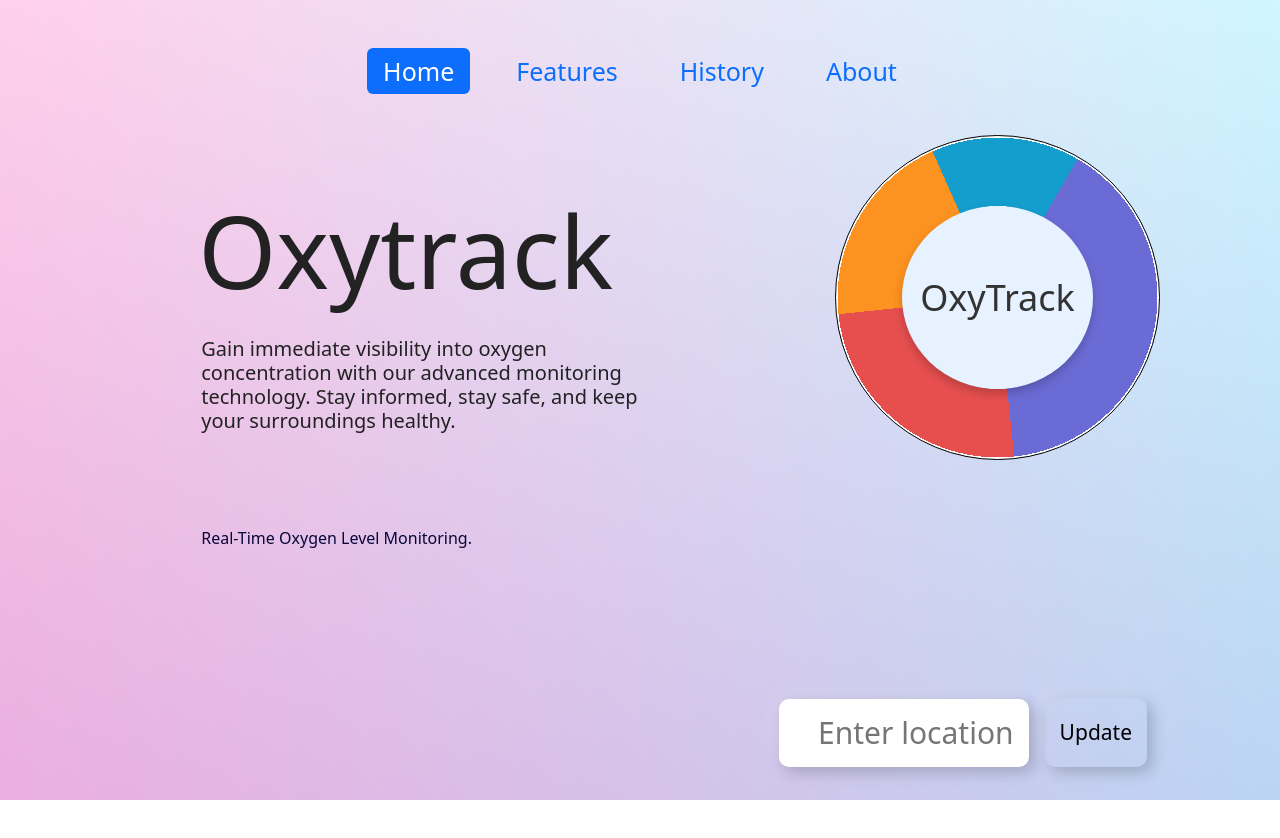
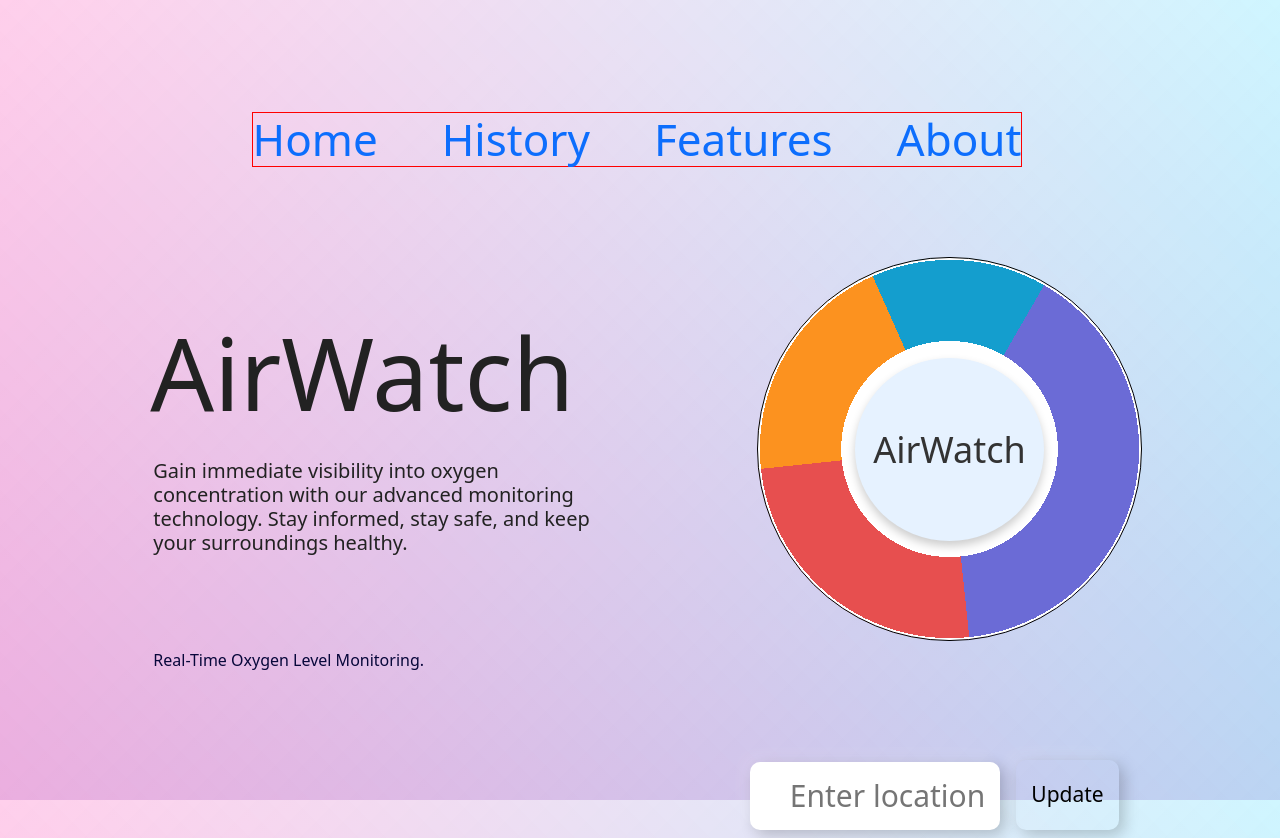
Before and after one commit to JUBAYER-AHMMED/Air-Quality-Checker, a React (Vite) app in the folder frontend/: page / in a window 1280 px wide. Before the commit the page ends 800 px from the top, so only its background shows below. Built offline with nearby package versions, Linux system fonts and the light colour scheme.

Commit message:
UPDATED ON 12MAY

```diff
--- a/frontend/index.html
+++ b/frontend/index.html
@@ -4,7 +4,15 @@
     <meta charset="UTF-8" />
     <link rel="icon" type="image/svg+xml" href="/vite.svg" />
     <link rel="stylesheet" href="https://unpkg.com/leaflet/dist/leaflet.css" />
-
+    <link
+      rel="shortcut icon"
+      href="assets/img/favicon.png"
+      type="image/x-icon"
+    />
+    <link
+      rel="stylesheet"
+      href="https://cdnjs.cloudflare.com/ajax/libs/remixicon/4.2.0/remixicon.min.css"
+    />
     <meta name="viewport" content="width=device-width, initial-scale=1.0" />
     <title>OxyTrack</title>
   </head>
--- a/frontend/src/App.css
+++ b/frontend/src/App.css
@@ -17,25 +17,135 @@ body {
   color: #222;
   /* background-color:#C9E6F0; */
 
-
-    background:
-      linear-gradient(45deg, rgba(255,0,150,0.3), transparent),
-      linear-gradient(-45deg, rgba(0,204,255,0.3), transparent);
-
+  background: linear-gradient(45deg, rgba(255, 0, 150, 0.3), transparent),
+    linear-gradient(-45deg, rgba(0, 204, 255, 0.3), transparent);
 
   padding-block: 2rem 3rem;
 }
-.main{
+.main {
   height: 90vh;
 }
-.container{
+.container {
   display: flex;
 
   justify-content: space-around;
   /* height: 30vh; */
 }
 
-.charts{
+/*handling navbar with toggle*/
+
+.nav__close,
+.nav__toggle {
+  display: flex;
+  font-size: 50px;
+
+  cursor: pointer;
+}
+header {
+  height: 120px;
+}
+
+.nav__menu {
+  text-decoration: none;
+  font-size: 44px;
+}
+
+/*edit start*/
+@media screen and (max-width: 1100px) {
+  .container {
+    flex-direction: column;
+  }
+  .nav__menu {
+    position: fixed;
+    top: -100%;
+    left: 0;
+    background-color: var(--body-color);
+    width: 100%;
+    padding-block: 4.5rem 3.5rem; /*  revise   */
+    /* box-shadow: 0 4px 16px hsla(22, 100%, 8%, 0.2); */
+    transition: top 0.4s;
+    font-size: 25px;
+  }
+}
+
+.nav__list {
+  list-style: none;
+  text-decoration: none;
+  padding: 0;
+  margin: 0;
+  text-align: center;
+  display: flex;
+  flex-direction: column;
+  row-gap: 2rem;
+  border: 1px solid red;
+  justify-content: center;
+  align-items: center;
+  z-index: 1000;
+}
+.nav__link {
+  text-decoration: none;
+}
+
+.nav__link::after {
+  content: "";
+  width: 0;
+  height: 3px;
+  background-color: var(--first-color);
+  position: absolute;
+  left: 0;
+  bottom: -0.5rem;
+  transition: width 0.3s;
+}
+
+.nav__link:hover::after {
+  width: 60%;
+}
+
+.nav__close {
+  position: absolute;
+  top: 1rem;
+  right: 1.5rem;
+}
+
+/*Show menu*/
+.show__menu {
+  top: 0;
+}
+
+.shadow__header {
+  box-shadow: 0 4px 16px hsla(22, 100%, 8%, 0.1);
+}
+.hide-toggle {
+  display: none !important;
+}
+
+/* base */
+html {
+  scroll-behavior: smooth;
+}
+
+/* For large Device */
+
+@media screen and (min-width: 1100px) {
+  .nav {
+    height: 120px; /**/
+  }
+
+  .nav__toggle,
+  .nav__close {
+    display: none;
+  }
+  .nav__list {
+    flex-direction: row;
+    text-decoration: none;
+    column-gap: 4rem;
+  }
+  .nav__link {
+    text-decoration: none;
+  }
+}
+/*edit final line*/
+.charts {
   display: flex;
   place-content: center;
   flex-flow: wrap;
@@ -45,34 +155,36 @@ body {
 
   position: relative;
   left: 15px;
-  bottom:95px;
+  bottom: 95px;
 }
 /* #map {
   height: 200px;
   width: 50%;
   min-height: 200px; /* Ensure the map has a minimum height */
 
-.pie{
+.pie {
   flex: 1 0 325px;
   max-width: 425px;
   aspect-ratio: 1;
   border-radius: 50%;
   border: 1px solid black;
-  background-image: conic-gradient(from 30deg,
+  background-image: conic-gradient(
+    from 30deg,
     var(--c1) 40%,
     var(--c2) 0 65%,
     var(--c3) 0 85%,
-  var(--c4) 0,
+    var(--c4) 0
   );
 
   display: flex;
   align-items: center;
   justify-content: center;
+  position: relative;
+  top: 40%;
 }
 
 .donut {
-  background-image:
-  radial-gradient(white 40%, transparent 0 70%, white 0),
+  background-image: radial-gradient(white 40%, transparent 0 70%, white 0),
     conic-gradient(
       from 30deg,
       var(--c1) 40%,
@@ -82,9 +194,8 @@ body {
     );
 }
 
-.name{
+.name {
   font-size: 36px;
-
 }
 
 .btn-3d {
@@ -104,76 +215,75 @@ body {
   transition: all 0.3s ease-in-out;
 }
 
-
 .btn-3d:hover {
   background-color: #d2e5ff;
   box-shadow: 0px 10px 20px rgba(0, 0, 0, 0.2);
   transform: scale(1.05); /* Scale up by 5% */
 }
-.heading-container{
+.heading-container {
   width: 40%;
   /* border: 2px solid black; */
   display: flex;
   flex-direction: column;
   text-align: left;
 }
-.header{
+.header {
   font-size: 100px;
   margin-top: 80px;
   position: relative;
   right: 3px;
 }
 
-.sp{
+.sp {
   color: #07073a;
   margin-top: 80px;
 }
-.navContainer{
+.navContainer {
   gap: 30px;
   font-size: 25px;
 }
-.location-input{
+.location-input {
   /* border: 1px solid red; */
   display: flex;
-  align-items:end;
 
-  position: absolute;
-  right:125px;
-  bottom: 25px;
+  align-items: end;
+  justify-content: center;
 }
-.location-input input{
+.location-input input {
   /* background: transparent; */
   /* background-color: rgba(255, 255, 255 ,0.3); */
   border: 0;
   border-radius: 10px;
-    width:250px;
+  width: 250px;
   padding: 16px 15px;
   margin: 8px;
 
-    box-shadow: -8px -8px 15px rgba(255,255,255,0.1),5px 5px 15px rgba(0,0,0,0.2);
+  box-shadow: -8px -8px 15px rgba(255, 255, 255, 0.1),
+    5px 5px 15px rgba(0, 0, 0, 0.2);
   font-size: 30px;
   text-align: right;
   cursor: pointer;
-
 }
-.location-input button{
+.location-input button {
   background: transparent;
   padding: 22px 15px;
   margin: 8px;
   border: 0;
   border-radius: 10px;
 
-    box-shadow: -8px -8px 15px rgba(255,255,255,0.1),5px 5px 15px rgba(0,0,0,0.2);
+  box-shadow: -8px -8px 15px rgba(255, 255, 255, 0.1),
+    5px 5px 15px rgba(0, 0, 0, 0.2);
   font-size: 21px;
   text-align: right;
   /* cursor: pointer; */
 }
-.location-name{
-  position: absolute;
-  width: 150px;
+.location-name {
+  width: 350px;
   height: 50px;
-  bottom: 95px;
-  right: 220px;
+
+  position: relative;
+  left: 65px;
+
   /* border: 1px solid red; */
 
   font-size: 26px;
--- a/frontend/src/components/Heading.jsx
+++ b/frontend/src/components/Heading.jsx
@@ -18,7 +18,7 @@ const Heading = () => {
 
   return (
     <div className="heading-container">
-      <h1 className="header">Oxytrack</h1>
+      <h1 className="header">AirWatch</h1>
       <br />
       <p className="lead">
         Gain immediate visibility into oxygen concentration with our advanced
--- a/frontend/src/components/Navbar.jsx
+++ b/frontend/src/components/Navbar.jsx
@@ -1,32 +1,65 @@
+import React, { useState } from "react";
+
 const NavBar = () => {
+  const [menuVisible, setMenuVisible] = useState(false);
+
+  const toggleMenu = () => setMenuVisible(true);
+  const closeMenu = () => setMenuVisible(false);
+
+  const linkAction = () => setMenuVisible(false);
+
   return (
     <div className="container">
-      <header className="py-3">
-        <ul className="nav nav-pills navContainer">
-          <li className="nav-item">
-            <a href="#" className="nav-link active" aria-current="page">
+      <header className="header" id="header">
+        <nav>
+          <div
+            className={`nav__menu ${menuVisible ? "show__menu" : ""}`}
+            id="nav-menu"
+          >
+            <ul className="nav__list">
+              <li>
+                <a
+                  href="#home"
+                  className="nav__link active__link"
+                  onClick={linkAction}
+                >
                   Home
                 </a>
               </li>
-          <li className="nav-item">
-            <a href="#" className="nav-link">
-              Features
-            </a>
-          </li>
-          <li className="nav-item">
+              <li>
                 <a
                   href="https://air-quality-checker-ftzu.onrender.com/"
-              className="nav-link"
+                  className="nav__link"
+                  onClick={linkAction}
                 >
                   History
                 </a>
               </li>
-          <li className="nav-item">
-            <a href="#" className="nav-link">
+              <li>
+                <a href="#popular" className="nav__link" onClick={linkAction}>
+                  Features
+                </a>
+              </li>
+              <li>
+                <a href="#delivery" className="nav__link" onClick={linkAction}>
                   About
                 </a>
               </li>
             </ul>
+
+            <div className="nav__close" id="nav-close" onClick={closeMenu}>
+              <i className="ri-close-large-line"></i>
+            </div>
+          </div>
+
+          <div
+            className={`nav__toggle ${menuVisible ? "hide-toggle" : ""}`}
+            id="nav-toggle"
+            onClick={toggleMenu}
+          >
+            <i className="ri-apps-2-fill"></i>
+          </div>
+        </nav>
       </header>
     </div>
   );
--- a/frontend/src/components/PieDonut.jsx
+++ b/frontend/src/components/PieDonut.jsx
@@ -50,25 +50,31 @@ const PieDonut = () => {
   };
 
   return (
-    <>
+    <section>
       <figure className="charts">
         <div className="pie donut">
           <button className="btn-3d" onClick={() => setShowDetails(true)}>
             {showDetails ? (
               fetchedData.length ? (
                 <span className="percentage">
-                  {fetchedData[fetchedData.length - 1]?.airQuality || "0"} pm
+                  {fetchedData[fetchedData.length - 1]?.airQuality || "0"} ppm
                 </span>
               ) : (
                 <div className="name">Loading...</div>
               )
             ) : (
-              <div className="name">OxyTrack</div>
+              <div className="name">AirWatch</div>
             )}
           </button>
         </div>
       </figure>
 
+      {/* Display Place Name below the pie chart */}
+      {showDetails && (
+        <div className="location-name">
+          <p>{placeName || "Location not available"}</p>
+        </div>
+      )}
       {/* Input field for updating location */}
       <div className="location-input">
         <input
@@ -80,13 +86,6 @@ const PieDonut = () => {
         <button onClick={handleUpdateLocation}>Update</button>
       </div>
 
-      {/* Display Place Name below the pie chart */}
-      {showDetails && (
-        <div className="location-name">
-          <p>{placeName || "Location not available"}</p>
-        </div>
-      )}
-
       {/* ✅ Display fetched data safely
       {Array.isArray(fetchedData) && fetchedData.length > 0 ? (
         fetchedData.map((item) => (
@@ -95,7 +94,7 @@ const PieDonut = () => {
       ) : (
         <p>Loading data...</p>
       )} */}
-    </>
+    </section>
   );
 };
 
```
Also changed, not shown: 1 other file (tests, documents, lock files or other folders). Lines whose indentation alone changed are shown as unchanged.
